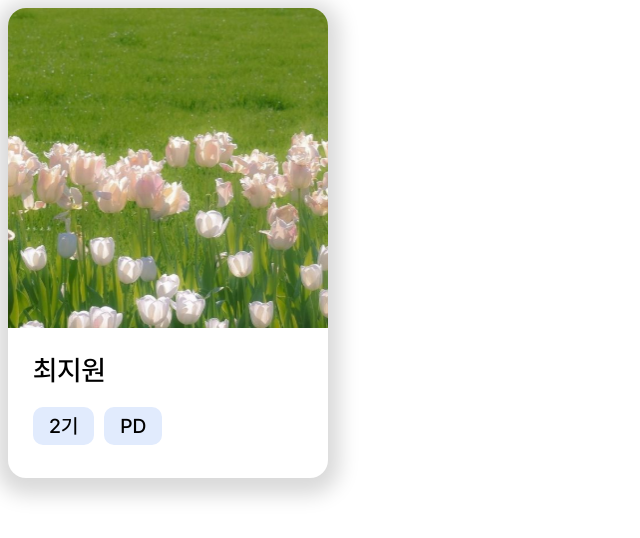
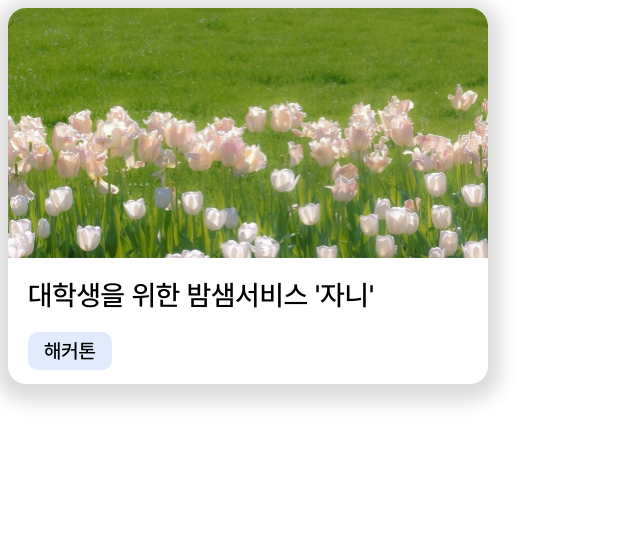
Before and after one commit to 9oormthonUNIV-JNU/B_FE, a React (Vite) app in the folder 9oormthonUNIV_JNU/: page / in a window 1280 px wide. Shown: the top 538 px of the page, without its empty margins (0-640 px from the left). Built offline with nearby package versions, Linux system fonts and the light colour scheme.

Commit message:
feat: ActivityBox 구현

```diff
--- a/9oormthonUNIV_JNU/src/App.tsx
+++ b/9oormthonUNIV_JNU/src/App.tsx
@@ -1,9 +1,8 @@
-import MemberBox from "./components/common/molecules/MemberBox";
-
+import ActivityBox from "./components/common/molecules/ActivityBox";
 const App = () => {
   return (
     <>
-      <MemberBox />
+      <ActivityBox />
     </>
   );
 };
--- /dev/null
+++ b/9oormthonUNIV_JNU/src/components/common/molecules/ActivityBox.tsx
@@ -0,0 +1,68 @@
+import styled from "styled-components";
+import CustomBox from "../atoms/CustomBox";
+import CustomTag from "../atoms/CustomTag";
+import CustomText from "../atoms/CustomText";
+import img_flower from "../../../assets/images/img_flower.svg";
+
+const ActivityContainer = styled.div`
+  display: flex;
+  flex-direction: column;
+  justify-content: space-between;
+  height: 100%;
+`;
+
+const ActivityImage = styled.img`
+  width: 100%;
+  height: 250px;
+  object-fit: cover;
+`;
+
+const ActivityContents = styled.div`
+  padding: 20px;
+  display: flex;
+  flex-direction: column;
+  gap: 20px;
+  flex-grow: 1;
+`;
+
+const TagContainer = styled.div`
+  display: flex;
+  flex-direction: row;
+  gap: 10px;
+`;
+
+type ActivityProps = {
+  image: string;
+  subject: string;
+  tag: string;
+};
+
+const Activity: React.FC<ActivityProps> = ({ image, subject, tag }) => {
+  return (
+    <ActivityContainer>
+      <ActivityImage src={image} />
+      <ActivityContents>
+        <CustomText weight={500} size={28}>
+          {subject}
+        </CustomText>
+        <TagContainer>
+          <CustomTag>{tag}</CustomTag>
+        </TagContainer>
+      </ActivityContents>
+    </ActivityContainer>
+  );
+};
+
+const ActivityBox = () => {
+  return (
+    <CustomBox width={480} height={376}>
+      <Activity
+        image={img_flower}
+        subject="대학생을 위한 밤샘서비스 '자니'"
+        tag="해커톤"
+      />
+    </CustomBox>
+  );
+};
+
+export default ActivityBox;
--- a/9oormthonUNIV_JNU/src/components/common/molecules/MemberBox.tsx
+++ b/9oormthonUNIV_JNU/src/components/common/molecules/MemberBox.tsx
@@ -3,6 +3,13 @@ import CustomBox from "../atoms/CustomBox";
 import CustomText from "../atoms/CustomText";
 import img_flower from "../../../assets/images/img_flower.svg";
 import CustomTag from "../atoms/CustomTag";
+
+const MemberContainer = styled.div`
+  display: flex;
+  flex-direction: column;
+  justify-content: space-between;
+  height: 100%;
+`;
 
 const MemberImage = styled.img`
   width: 100%;
@@ -33,7 +40,7 @@ type MemberProps = {
 
 const Member: React.FC<MemberProps> = ({ image, name, generation, part }) => {
   return (
-    <>
+    <MemberContainer>
       <MemberImage src={image} />
       <MemberContents>
         <CustomText weight={500} size={28}>
@@ -44,7 +51,7 @@ const Member: React.FC<MemberProps> = ({ image, name, generation, part }) => {
           <CustomTag>{part}</CustomTag>
         </TagContainer>
       </MemberContents>
-    </>
+    </MemberContainer>
   );
 };
 
```
Also changed, not shown: 9oormthonUNIV_JNU/src/components/common/molecules/IntroductionBox.tsx (+11 -11 lines).
